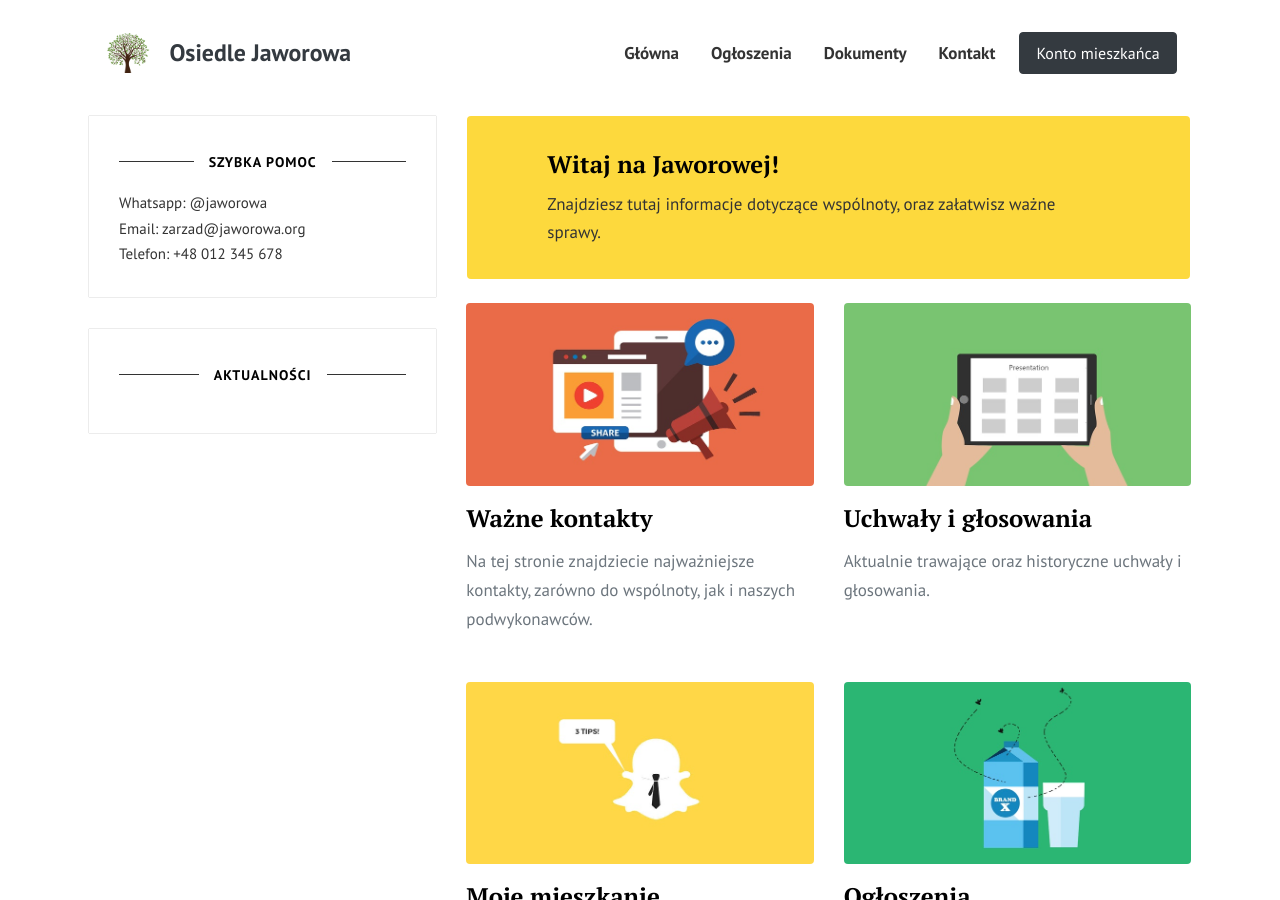
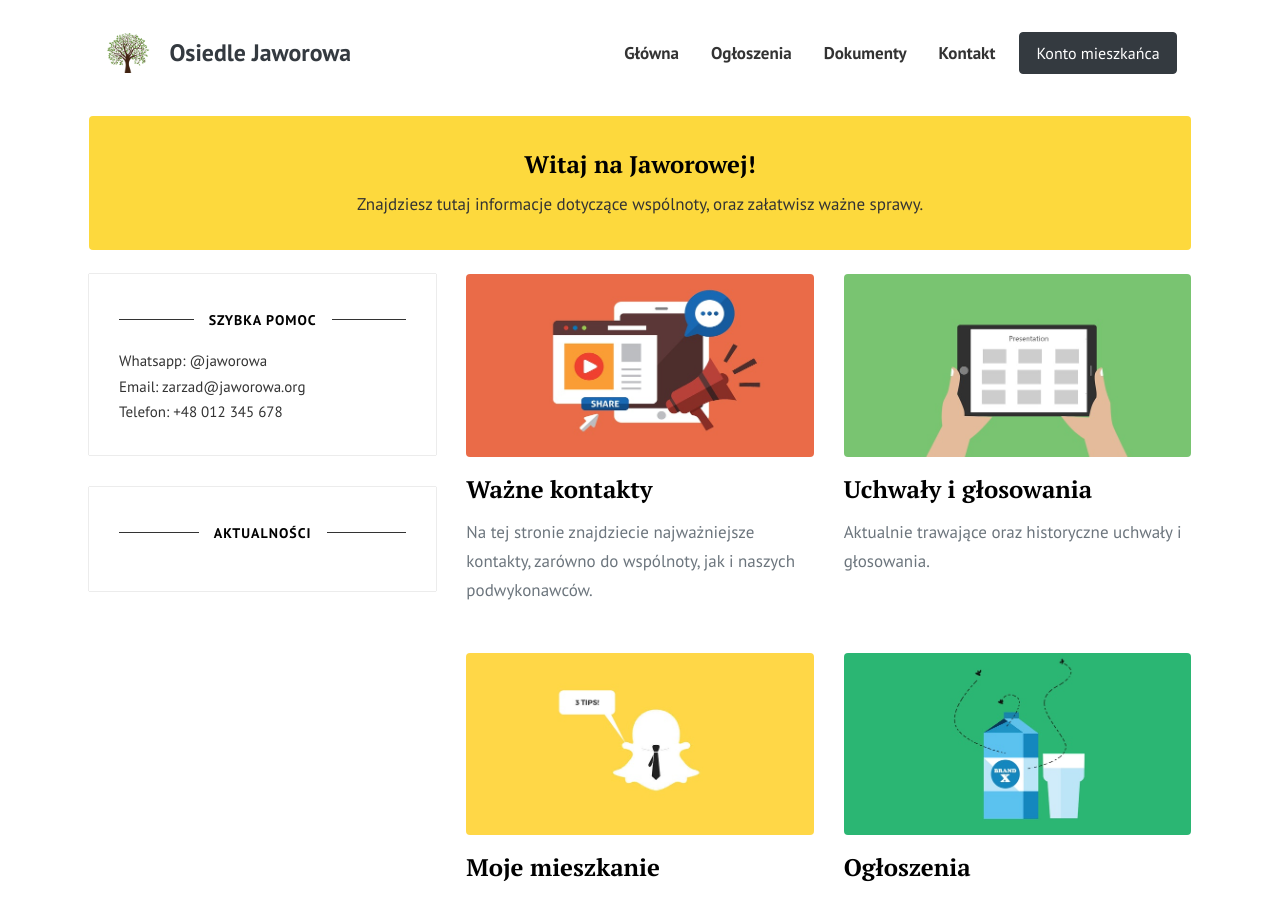
Before and after one commit to jaworowa/www, a Jekyll site: the page built from index.html, in a window 1280 px wide and 900 px high. Built offline with Jekyll 4.4.1, drawn with Linux system fonts in a browser that asks for light colours; the list of posts is cut into pages by our own code.

Commit message:
experimenting with design

```diff
--- a/_layouts/default.html
+++ b/_layouts/default.html
@@ -34,7 +34,7 @@ gtag('config', '{{site.ganalytics}}');
 
 <!-- Menu Navigation
 ================================================== -->
-<div class="navigation-wrap start-header start-style">
+<div class="navigation-wrap start-header start-style pb-2">
     <nav class="navbar navbar-expand-lg">
         <div class="container">
 
@@ -46,7 +46,7 @@ gtag('config', '{{site.ganalytics}}');
             </a>
 
           <button class="navbar-toggler" type="button" data-bs-toggle="collapse" data-bs-target="#navbarResponsive" aria-controls="navbarResponsive" aria-expanded="false" aria-label="Toggle navigation">
-            <svg xmlns="http://www.w3.org/2000/svg" width="26" height="26" fill="currentColor" class="bi bi-three-dots-vertical" viewBox="0 0 16 16">
+            <svg xmlns="http://www.w3.org/2000/svg" width="26" height="26" fill="black" class="bi bi-three-dots-vertical" viewBox="0 0 16 16">
               <path d="M9.5 13a1.5 1.5 0 1 1-3 0 1.5 1.5 0 0 1 3 0zm0-5a1.5 1.5 0 1 1-3 0 1.5 1.5 0 0 1 3 0zm0-5a1.5 1.5 0 1 1-3 0 1.5 1.5 0 0 1 3 0z"/>
             </svg>
           </button>
--- a/index.html
+++ b/index.html
@@ -6,7 +6,17 @@ background: '/img/bg-index.jpg'
 
 <!-- Home Intro
 ================================================== -->
-
+{% if page.url == "/" %}
+<div class="rounded mb-4 hero pl-5 pr-5">
+  <div class="row align-items-center justify-content-between pt-3 pb-3 text-center">
+    <div class="col-md-12">
+      <h4 class="font-weight-bold mb-2 serif-font">Witaj na Jaworowej!</h4>
+      <p class="mb-0">Znajdziesz tutaj informacje dotyczące wspólnoty, oraz
+        załatwisz ważne sprawy.</p>
+    </div>
+  </div>
+</div>
+{% endif %}
 
 <!-- Posts List with Sidebar (except featured)
 ================================================== -->
@@ -15,23 +25,23 @@ background: '/img/bg-index.jpg'
     {% include sidebar.html %}
   </div>
   <div class="col-sm-8">
-    {% if page.url == "/" %}
-    <div class="row">
-      <div class="rounded mb-4 ml-3 mr-3 hero">
-        <div class="row align-items-center justify-content-between pt-3 pb-3">
-          <div class="col-md-12">
-            <h4 class="font-weight-bold mb-2 serif-font">Witaj na Jaworowej!</h4>
-            <p class="mb-0">Znajdziesz tutaj informacje dotyczące wspólnoty, oraz
-              załatwisz ważne sprawy.</p>
-            <!--      <a href="{{site.baseurl}}/about" class="btn btn-dark text-white px-5 btn-lg">About me</a>-->
-          </div>
-          <!--    <div class="col-md-4 text-right pl-0 pl-lg-4">-->
-          <!--      <img class="intro" width="200" src="{{site.baseurl}}/assets/images/tree.png">-->
-          <!--    </div>-->
-        </div>
-      </div>
-    </div>
-    {% endif %}
+<!--    {% if page.url == "/" %}-->
+<!--    <div class="row">-->
+<!--      <div class="rounded mb-4 ml-3 mr-3 hero pl-5 pr-5" style="width: 100%">-->
+<!--        <div class="row align-items-center justify-content-between pt-3 pb-3">-->
+<!--          <div class="col-md-12">-->
+<!--            <h4 class="font-weight-bold mb-2 serif-font">Witaj na Jaworowej!</h4>-->
+<!--            <p class="mb-0">Znajdziesz tutaj informacje dotyczące wspólnoty, oraz-->
+<!--              załatwisz ważne sprawy.</p>-->
+<!--            &lt;!&ndash;      <a href="{{site.baseurl}}/about" class="btn btn-dark text-white px-5 btn-lg">About me</a>&ndash;&gt;-->
+<!--          </div>-->
+<!--          &lt;!&ndash;    <div class="col-md-4 text-right pl-0 pl-lg-4">&ndash;&gt;-->
+<!--          &lt;!&ndash;      <img class="intro" width="200" src="{{site.baseurl}}/assets/images/tree.png">&ndash;&gt;-->
+<!--          &lt;!&ndash;    </div>&ndash;&gt;-->
+<!--        </div>-->
+<!--      </div>-->
+<!--    </div>-->
+<!--    {% endif %}-->
 
     <div class="row">
       {% for post in site.posts %}
```
